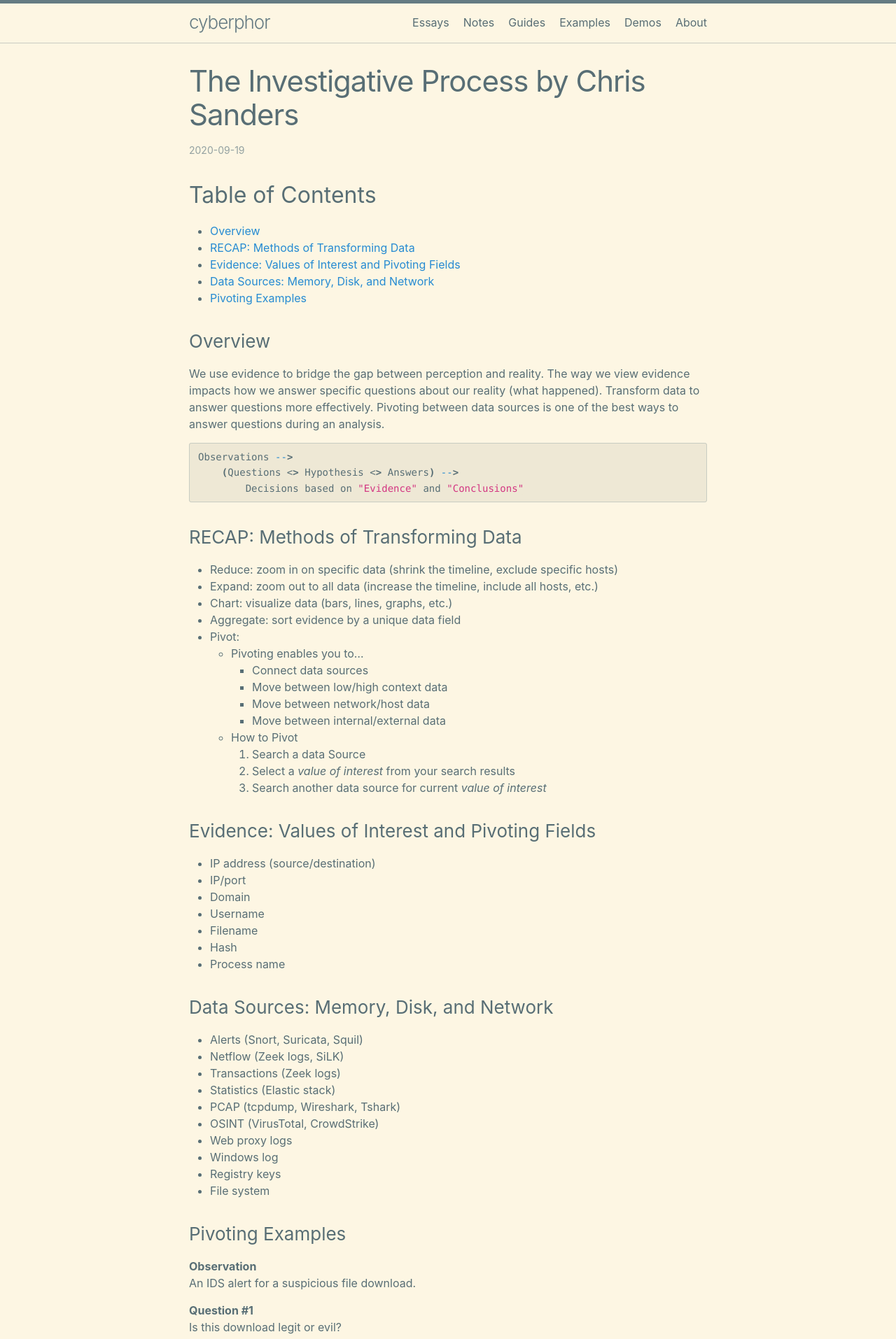
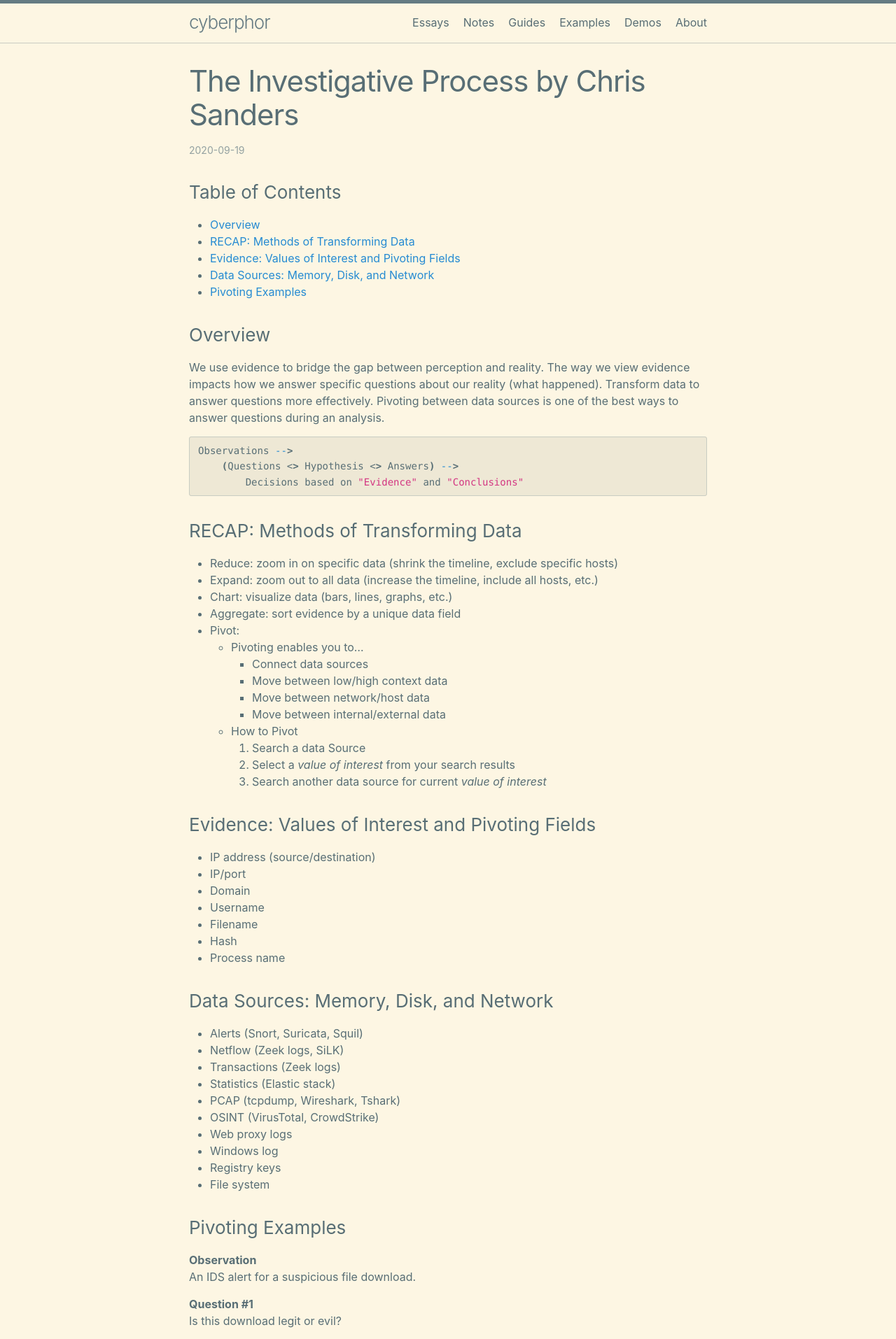
Before and after one commit to cyberphor/blog, a Jekyll site: the page built from _posts/notes/2020-09-19-investigative-process-by-chris-sanders.md, in a window 1280 px wide. Shown: the top 1914 px of the page at 70% size. Built offline with Jekyll 4.4.1, drawn with Linux system fonts in a browser that asks for light colours.

```diff
--- a/_posts/guides/2020-09-19-investigative-process-by-chris-sanders.md
+++ b/_posts/notes/2020-09-19-investigative-process-by-chris-sanders.md
@@ -5,7 +5,7 @@ category: notes
 permalink: 'notes/investigative-process-by-chris-sanders'
 ---
 
-## Table of Contents
+### Table of Contents
 - [Overview](#overview)
 - [RECAP: Methods of Transforming Data](#recap-methods-of-transforming-data)
 - [Evidence: Values of Interest and Pivoting Fields](#evidence-values-of-interest-and-pivoting-fields)
```
